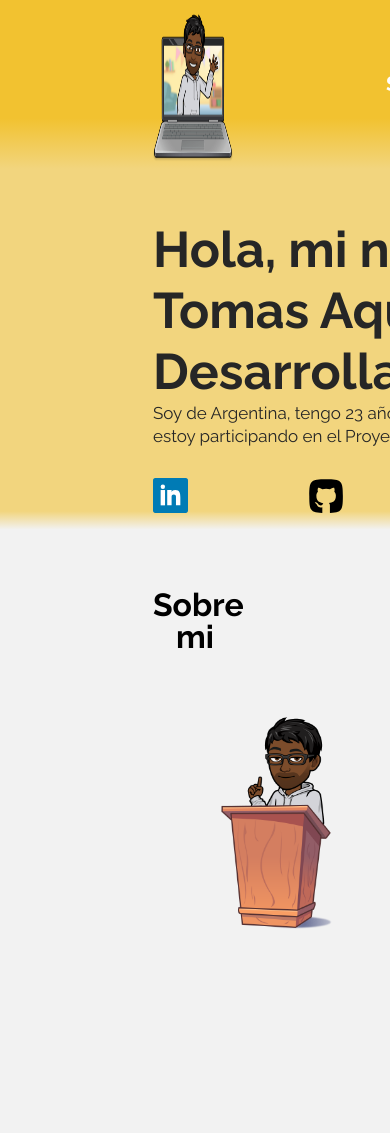
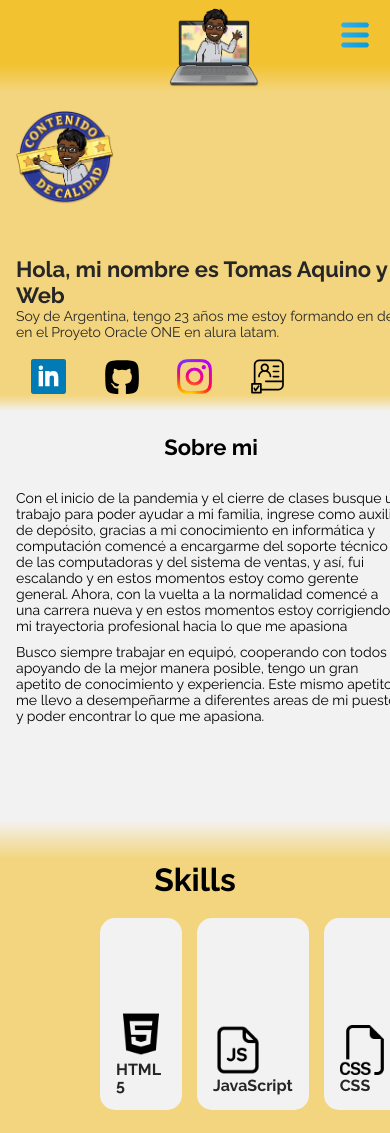
Before and after one commit to TomasGaAqBz/Oracle-Portafolio, a plain HTML site: page index.html in a window 390 px wide. Shown: the top 1133 px of the page. Drawn offline with Linux system fonts and the light colour scheme.

Commit message:
Agregando resposive al menu,header,presentacion,sobremi

```diff
--- a/CSS/Header/cabecera.css
+++ b/CSS/Header/cabecera.css
@@ -9,9 +9,19 @@
     font-weight: 700;
     background: #f2c230;
 }
+.cabecera{
+    background: linear-gradient( 0deg,#f2d57e 0%,#f2c230 30%);
+}
+@media screen and (max-width:768px) {
+    .cabecera{
+        display: flex;
+        flex: row;
+        justify-content: space-between;
+        align-items: center;
+        padding: 16px;
+        gap: 10px;
+        width: 100%;
+        height: 60px;
 
-
-    .cabecera{
-
-        background: linear-gradient( 0deg,#f2d57e 0%,#f2c230 30%);
-    }
+}
+}
--- a/CSS/Header/logo.css
+++ b/CSS/Header/logo.css
@@ -1,10 +1,15 @@
 .logo{
     height: 100%;
-}
-
-
-   .logo{
-        height: 100%;
-        width: 5rem;
-        margin: 0 153px;
+    margin: 0 153px;
     }
+    @media screen and (max-width:768px){
+        .logo{
+            display: flex;
+            flex-direction: row;
+            align-items: center;
+            padding: 0;
+            gap: 8px;
+            width: 90px;
+            height: 90px;
+        }
+    }
--- a/CSS/Header/menu.css
+++ b/CSS/Header/menu.css
@@ -1,6 +1,3 @@
-
-
-
 
     .menu{
         width: 100%;
@@ -36,3 +33,45 @@
     .menu__lista__item__pestaña:hover{
         text-decoration: underline;
     }
+
+    .menu_icon img{
+        width: 30px;
+        height: 30px;
+        border-radius: 2px;
+    }
+    .menu_icon, #check{
+        display: none;
+    }
+
+    @media screen and (max-width:768px) {
+        .check_btn{
+            display: block;
+        }
+        .menu_icon{
+            display: block;
+            position: fixed;
+            top: 20px;
+            right: 20px;
+            cursor: pointer;
+        }
+        .menu__nav ul{
+            display: block;
+            position: fixed;
+            top: 70px;
+            left:-100%;
+            background: linear-gradient( 0deg,#f2d57e 0%,#f2c230 30%);
+            width: 100%;
+            height: 100vh;
+            right:0;
+        }
+        .menu__lista__item{
+            padding: 2rem;
+            display: flex;
+            justify-content: center;
+            margin: 0;
+        }
+        #check:checked ~ ul{
+            left: 0;
+
+        }
+    }
--- a/CSS/sobre-mi/presentacion/presentacion-subtitulo.css
+++ b/CSS/sobre-mi/presentacion/presentacion-subtitulo.css
@@ -23,3 +23,22 @@
     .link__icon{
         width: 35px;
     }
+
+    @media screen and (max-width:768px){
+        .presentacion__subtitulo{
+            font-size: 14px;
+            line-height: 16px;
+        }
+        .presentacion__redes{
+            display: flex;
+            flex-direction: row;
+            padding: 0;
+            gap: 8px;
+            align-items: center;
+            width: 60px;
+            height: 15px;
+        }
+        .presentacion__redes__item{
+            margin: 15px;
+        }
+    }
--- a/CSS/sobre-mi/presentacion/presentacion.css
+++ b/CSS/sobre-mi/presentacion/presentacion.css
@@ -9,9 +9,9 @@
     height: 98px;
 }
 
-    .presentacion{
-        margin:  0 153px;
-        flex-direction: row-reverse;
+.presentacion{
+    margin:  0 153px;
+    flex-direction: row-reverse;
     }
     .presentacion__titulo{
         font-size: 50px;
@@ -33,3 +33,35 @@
         width: 100%;
         height: 30vw;
     }
+
+@media screen and (max-width:768px){
+    .presentacion{
+        display: inline;
+        margin: 0;
+        flex-direction: row;
+    }
+    .sobre-mi__presentacion{
+        display: flex;
+        flex-direction: column;
+        align-items: flex-start;
+        padding: 16px;
+        width: 100%;
+        height: 294px;
+    }
+    .prensentacion__imagen{
+        width: 98px;
+        height: 98px;
+        order: 0;
+        display:block;
+    }
+    .presentacion__container{
+        width: 100%;
+        height: 52px;
+    }
+
+    .presentacion__titulo{
+
+        font-size: 22px;
+        line-height: 26px;
+    }
+}
--- a/CSS/sobre-mi/texto/sobre-mi.css
+++ b/CSS/sobre-mi/texto/sobre-mi.css
@@ -33,3 +33,31 @@
         line-height: 18px;
         padding-bottom: 10px;
     }
+@media screen and (max-width:768px){
+    .sobre-mi__img{
+        display: none;
+    }
+    .sobre-mi{
+        display: flex;
+        flex-direction: column;
+        align-items: center;
+        padding: 16px;
+        width: 100%;
+        height: 350px;
+    }
+    .sobre-mi__container__texto{
+        gap: 16px;
+        height: 328px;
+        height: 318px;
+
+    }
+    .sobre-mi__titulo{
+        font-size: 22px;
+        line-height: 26px;
+    }
+    .sobre-mi__texto_biografia{
+        font-size: 14px;
+        line-height: 16px;
+    }
+
+}
--- a/index.html
+++ b/index.html
@@ -29,6 +29,10 @@
     <header class="cabecera">
         <img class="logo" src="assets/logo.png" alt="">
         <nav class="menu__nav">
+            <input type="checkbox" id="check">
+            <label for="check" class="check_btn">
+                <i class="menu_icon"><img src="./assets/menu-hamburgesa.png" alt="Menu"></i>
+            </label>
             <ul class="menu__list">
                 <li class="menu__lista__item"><a class="menu__lista__item__pestaña" href="#sobre-mi">Sobre mi</a></li>
                 <li class="menu__lista__item"><a class="menu__lista__item__pestaña" href="#skills">Skills</a></li>
```
Also changed, not shown: assets/menu-hamburgesa.png (added).
